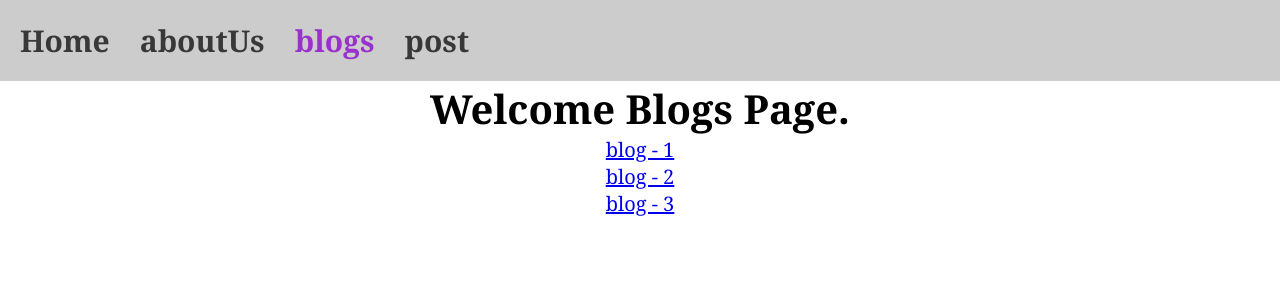
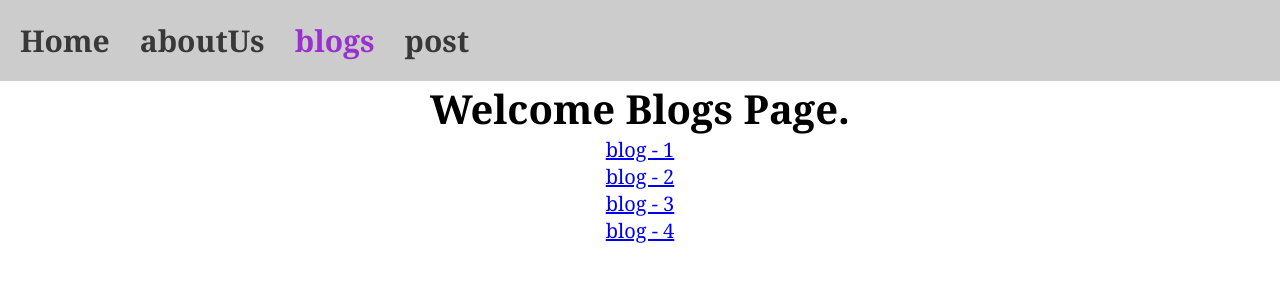
Before and after one commit to Soheiljafarnejad/react-router-dom-SPA, a JavaScript app: page /blogs in a window 1280 px wide. Shown: the top 294 px of the page. Built offline with nearby package versions, Linux system fonts and the light colour scheme; the HTML template or start-up script is replaced by a standard one.

Commit message:
queryString

```diff
--- a/package.json
+++ b/package.json
@@ -3,6 +3,7 @@
   "version": "0.1.0",
   "private": true,
   "dependencies": {
+    "query-string": "^7.1.1",
     "react": "^17.0.2",
     "react-dom": "^17.0.2",
     "react-router-dom": "^6.2.2",
--- a/src/Components/Navigation/Navigation.js
+++ b/src/Components/Navigation/Navigation.js
@@ -1,5 +1,5 @@
 import style from "./Navigation.module.css";
-import { Link, NavLink } from "react-router-dom";
+import { NavLink } from "react-router-dom";
 const Navigation = () => {
   const items = [
     { to: "/", title: "Home" },
@@ -13,9 +13,9 @@ const Navigation = () => {
       <ul>
         {items.map((item) => {
           return (
-            <li>
+            <li key={item.to}>
               <NavLink
-                className={(e) => e.isActive && `${style.activeLink}`}
+                className={(e) => `${e.isActive ? `${style.activeLink}` : ""}`}
                 to={item.to}
               >
                 {item.title}
--- a/src/Pages/Blog.js
+++ b/src/Pages/Blog.js
@@ -1,8 +1,14 @@
-import { Link, useParams } from "react-router-dom";
+import { Link, useLocation, useParams } from "react-router-dom";
+import queryString from "query-string";
 
 const Blog = () => {
   const params = useParams();
   const id = parseInt(params.id);
+  const { search } = useLocation();
+
+  const parsed = queryString.parse(search);
+  console.log(parsed);
+
   return (
     <div>
       <h2>blog-{id}</h2>
--- a/src/Pages/BlogsPage.js
+++ b/src/Pages/BlogsPage.js
@@ -1,20 +1,26 @@
 import { Link } from "react-router-dom";
 
 const BlogsPage = () => {
+  const items = [
+    { to: "/blogs/1", title: "blog - 1" },
+    { to: "/blogs/2", title: "blog - 2" },
+    { to: "/blogs/3", title: "blog - 3" },
+    { to: "/blogs/4", title: "blog - 4" },
+  ];
   return (
     <ul>
       <li>
         <h1>Welcome Blogs Page.</h1>
       </li>
-      <li>
-        <Link to="/blogs/1">blog - 1</Link>
-      </li>
-      <li>
-        <Link to="/blogs/2">blog - 2</Link>
-      </li>
-      <li>
-        <Link to="/blogs/3">blog - 3</Link>
-      </li>
+      {items.map((item) => {
+        return (
+          <li key={item.to}>
+            <Link to={{ pathname: item.to, search: "sort=name&age=20" }}>
+              {item.title}
+            </Link>
+          </li>
+        );
+      })}
     </ul>
   );
 };
--- a/src/Pages/PostPage.js
+++ b/src/Pages/PostPage.js
@@ -2,7 +2,8 @@ import { useParams } from "react-router-dom";
 
 const PostPage = () => {
   const params = useParams();
-  const id = params.id || 1;
+  console.log(params);
+  const id = params["*"] || 1;
   return (
     <div>
       <h2>post detail {id}</h2>
```
Also changed, not shown: 1 other file (tests, documents, lock files or other folders).
